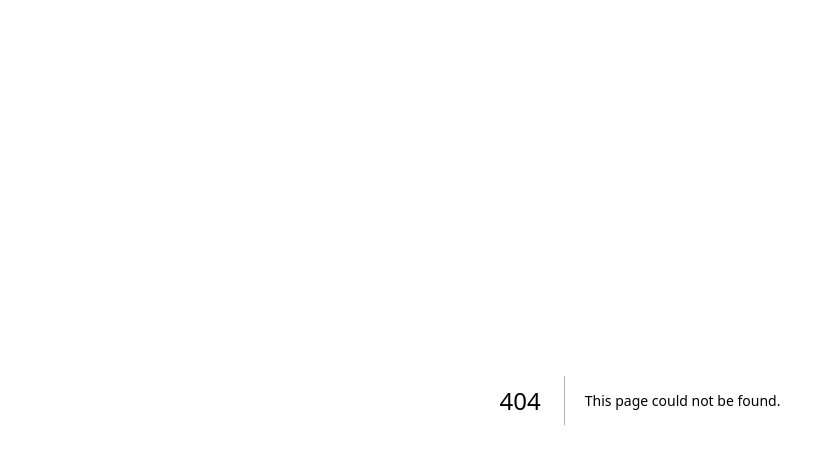
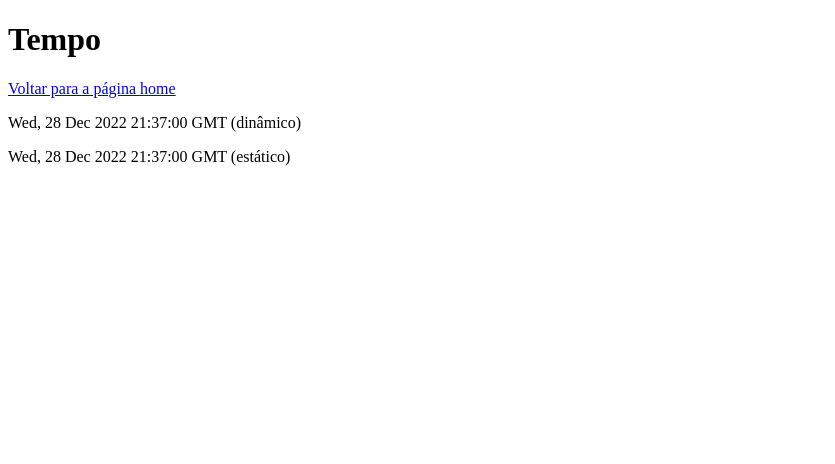
Before and after one commit to jeffersonassilva/netcrochet, a Next.js app: page /tempo in a window 1280 px wide. Before the commit this address had no page. Shown: the top 464 px of the page, without its empty margins (0-835 px from the left). Built offline with nearby package versions, Linux system fonts and the light colour scheme.

Commit message:
feat: testes de páginas

```diff
--- /dev/null
+++ b/pages/tempo.js
@@ -0,0 +1,27 @@
+import Link from 'next/link';
+import {useEffect, useState} from "react";
+
+function Tempo(props) {
+    const dynamicDate = new Date();
+    const dynamicDateString = dynamicDate.toGMTString();
+
+    return (<div>
+        <h1>Tempo</h1>
+        <Link href="/">Voltar para a página home</Link>
+        <p>{dynamicDateString} (dinâmico)</p>
+        <p>{props.staticDateString} (estático)</p>
+    </div>)
+}
+
+export function getStaticProps() {
+    const staticDate = new Date();
+    const staticDateString = staticDate.toGMTString();
+
+    return {
+        props: {
+            staticDateString
+        }
+    }
+}
+
+export default Tempo
```
Also changed, not shown: pages/index.js (+7 -1 lines), pages/sobre.js (added, +10 -0 lines).
